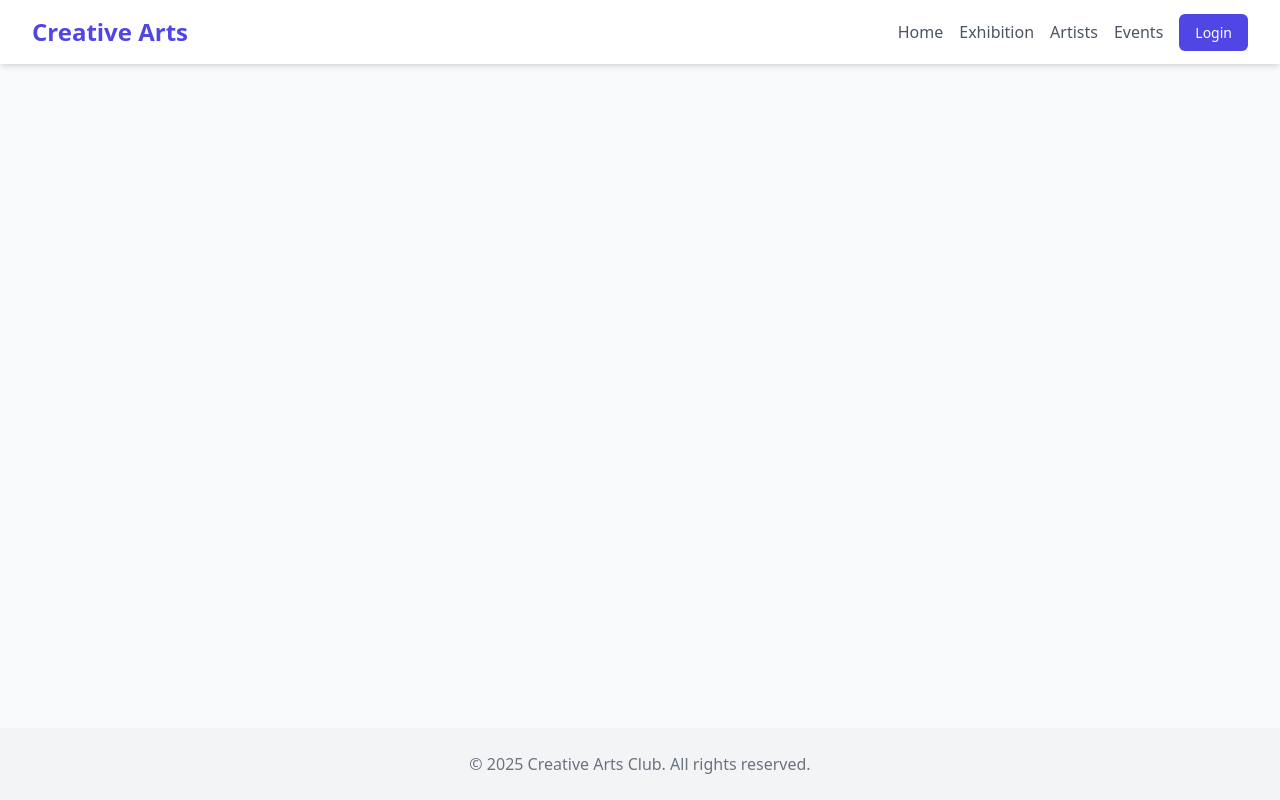
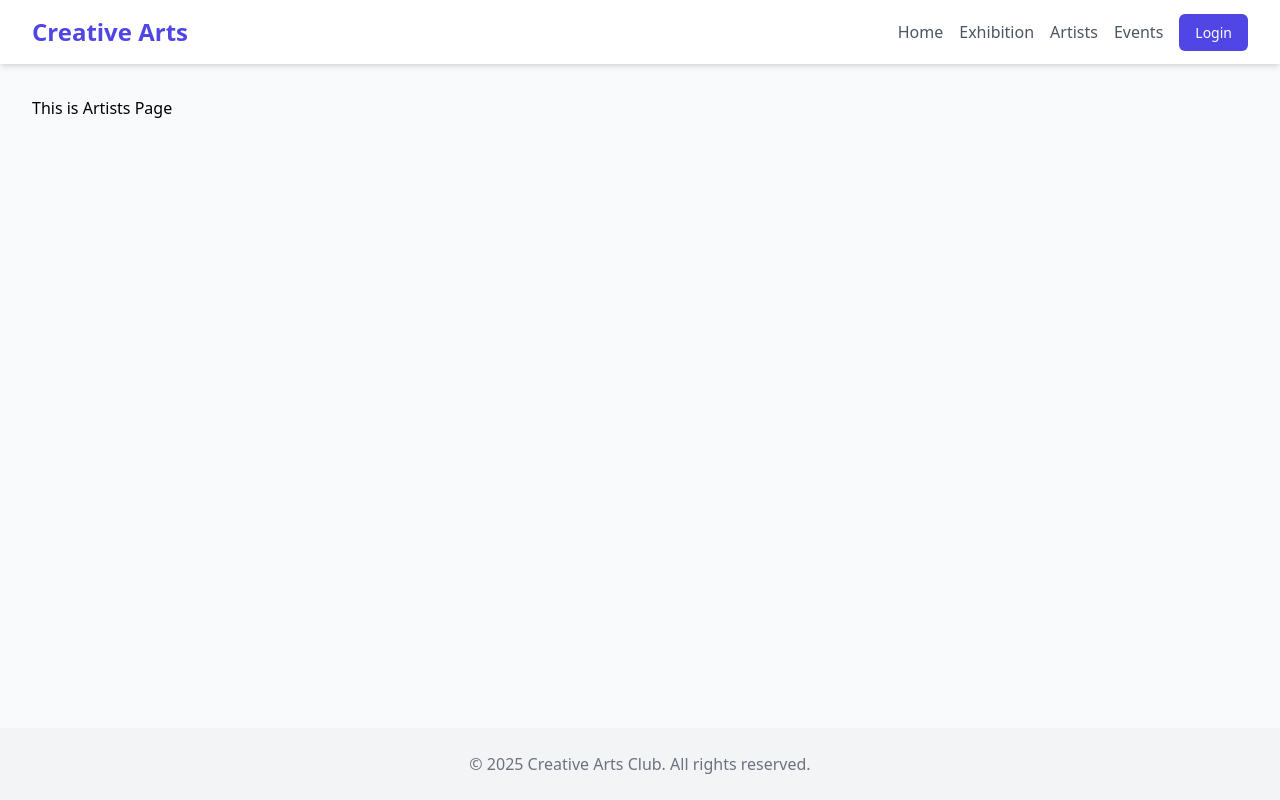
Before and after one commit to LBSuhashReddy/Creative-Arts, a React (Create React App) app: page /artists in a window 1280 px wide. Built offline with nearby package versions, Linux system fonts and the light colour scheme; no server answers.

Commit message:
added Artists Page

```diff
--- a/src/App.jsx
+++ b/src/App.jsx
@@ -5,6 +5,7 @@ import Navbar from './components/layout/Navbar';
 import HomePage from './pages/HomePage';
 import LoginPage from './pages/auth/LoginPage';
 import RegisterPage from './pages/auth/RegisterPage'; // Import the new page
+import Artists from './pages/Artists';
 
 const Footer = () => (
   <footer className="bg-gray-100 mt-12">
@@ -24,6 +25,7 @@ function App() {
             <Route path="/" element={<HomePage />} />
             <Route path="/login" element={<LoginPage />} />
             <Route path="/register" element={<RegisterPage />} />
+            <Route path="/artists" element={<Artists />} />
             {/* Add more routes here as needed */}
           </Routes>
         </main>
--- /dev/null
+++ b/src/pages/Artists.jsx
@@ -0,0 +1,11 @@
+import React from "react";
+
+function Artists(){
+    return(
+        <>
+        <h1>This is Artists Page</h1>
+        </>
+    );
+}
+
+export default Artists;
```
